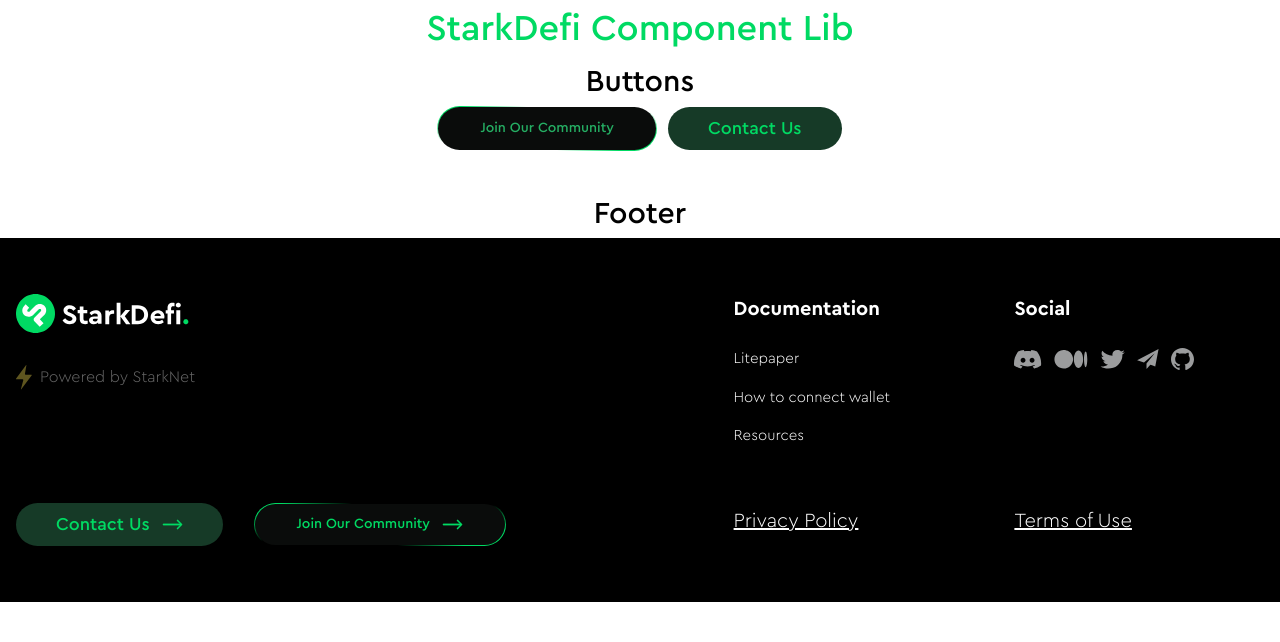
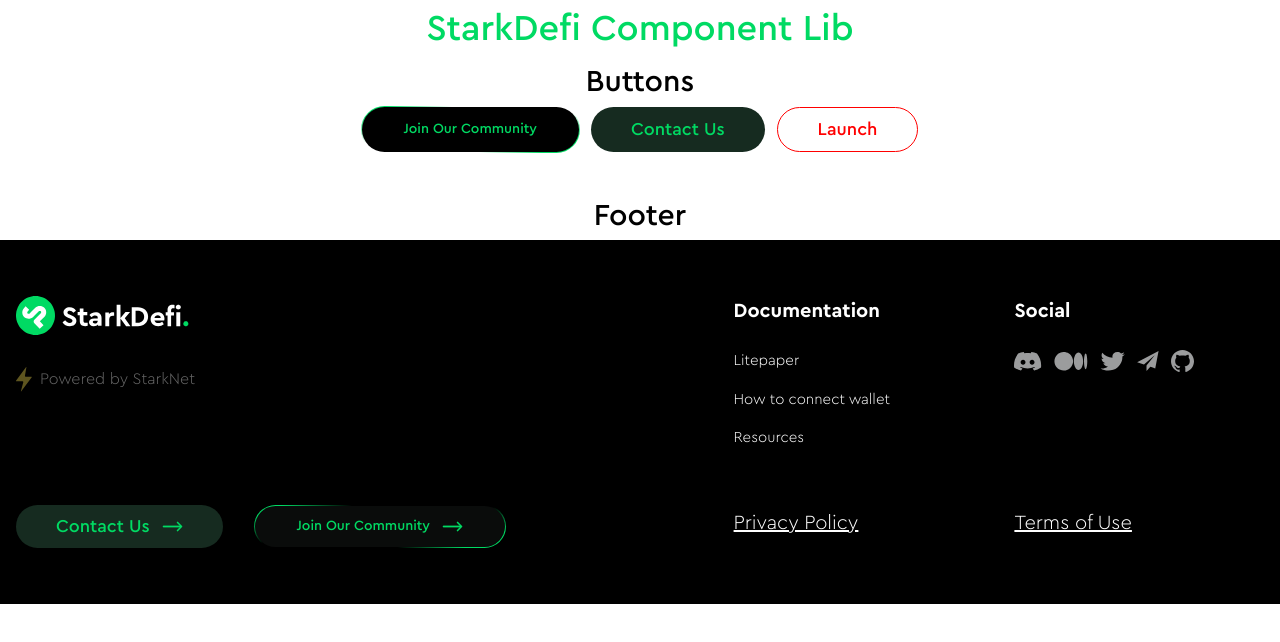
Before and after one commit to Starkdefi/starkdefi-components-lib, a React app: page / in a window 1280 px wide. Shown: the top 642 px of the page. Built offline with nearby package versions, Linux system fonts and the light colour scheme.

Commit message:
update components

```diff
--- a/src/App.tsx
+++ b/src/App.tsx
@@ -2,6 +2,8 @@
 import React from "react";
 import Button from "./components/button";
 import Footer from "./components/footer";
+import theme from "./components/theme";
+const colors = theme.colors;
 
 const Heading: React.FC<{ text: string }> = ({ text }) => {
   return (
@@ -23,11 +25,26 @@ export const App: React.FC = () => {
           <Button
             className="txl:text-[18px]  md:text-[14px] text-[12px]"
             btnType="ringed"
+            backgroundColor="black"
           >
             <p className="flex gap-3 items-center py-1">Join Our Community</p>
           </Button>
-          <Button className="xl:text-[18px] md:text-[14px] text-[12px] text-green_light bg-green_2 rounded">
+          <Button
+            className="xl:text-[18px] md:text-[14px] text-[12px] rounded"
+            accentColor="red"
+            textColor={colors.green_light}
+            backgroundColor={colors.green_2}
+          >
             <p className="flex gap-3 items-center py-1">Contact Us</p>
+          </Button>
+
+          <Button
+            btnType="regular-outline"
+            textColor="red"
+            accentColor="red"
+            className="xl:text-[18px] md:text-[14px] text-[12px] rounded"
+          >
+            <p className="flex gap-3 items-center py-1">Launch</p>
           </Button>
         </div>
       </div>
--- a/src/components/button/button.module.css
+++ b/src/components/button/button.module.css
@@ -1,33 +1,32 @@
 .button {
-  @apply flex items-center justify-center rounded-3xl py-1 xl:px-10 px-6 text-green_light;
+  @apply flex items-center justify-center rounded-3xl py-1 xl:px-10 px-6 text-[var(--btn-text-color)];
 }
 
-.regular {
-  @apply transition-all ease-in duration-200 bg-green_light5;
+.regular, .regular path {
+  @apply transition-all ease-in duration-200 bg-[var(--btn-bg-color)];
 }
 
 .regular-outline {
-  @apply transition-all ease-in duration-200 bg-transparent border border-green_light/60;
+  @apply transition-all ease-in duration-200 bg-transparent border border-[var(--btn-accent-color)] ;
 }
 
 .regular-outline:hover {
-  @apply border-green_light/30;
+  @apply border-[var(--btn-accent-color)] opacity-75;
 }
-
 
 .regular:hover,
 .regular:hover path {
-  @apply bg-green_light text-white fill-white;
+  @apply bg-[var(--btn-text-color)] text-[var(--btn-hover-text-color)] fill-[var(--btn-hover-text-color)];
 }
 
 .ringed {
-  @apply bg-btn_black text-green_light1 relative;
+  @apply bg-[var(--btn-bg-color)] text-[var(--btn-text-color)] relative;
   @apply bg-clip-border border-2 border-transparent;
-  transition: 'all 0.2s linear 0s';
+  transition: "all 0.2s linear 0s";
 }
 
 .ringed::before {
-  content: '';
+  content: "";
   z-index: -1;
   margin: -3px;
   border-radius: inherit;
@@ -37,20 +36,20 @@
 
   background: linear-gradient(
     337deg,
-    theme(colors[green_light]) 12%,
+    var(--btn-accent-color) 12%,
     transparent 31%,
     transparent 72%,
-    theme(colors[green_light]) 92%
+    var(--btn-accent-color) 92%
   );
 }
 
 .ringed:hover::before {
   background: linear-gradient(
     351deg,
-    theme(colors[green_light]) 12%,
+    var(--btn-accent-color) 12%,
     transparent 31%,
     transparent 45%,
-    theme(colors[green_light]) 81%
+    var(--btn-accent-color) 81%
   );
 }
 
--- a/src/components/button/index.tsx
+++ b/src/components/button/index.tsx
@@ -1,14 +1,47 @@
 import React from "react";
-import styles from './button.module.css'
+import styles from "./button.module.css";
+import theme from "../theme";
+
+const colors = theme.colors;
 
 interface ButtonProps extends React.ButtonHTMLAttributes<HTMLButtonElement> {
-  btnType?: 'regular' | 'ringed' | 'regular-outline'
+  textColor?: string;
+  accentColor?: string;
+  backgroundColor?: string;
+  hoverTextColor?: string;
+  btnType?: "regular" | "ringed" | "regular-outline";
 }
 
-export default function Button({ children, onClick, className = '', btnType = 'regular', ...props }: ButtonProps) {
+export default function Button({
+  children,
+  onClick,
+  className = "",
+  btnType = "regular",
+  textColor,
+  accentColor,
+  backgroundColor,
+  hoverTextColor,
+  ...props
+}: ButtonProps) {
   return (
-    <button className={`${styles.button} ${styles[btnType || 'regular']} ${className}`} onClick={onClick} {...props}>
+    <button
+      style={
+        {
+          "--btn-text-color": textColor ? textColor : colors.green_light,
+          "--btn-accent-color": accentColor ? accentColor : colors.green_light,
+          "--btn-bg-color": backgroundColor
+            ? backgroundColor
+            : colors.green_light5,
+          "--btn-hover-text-color": hoverTextColor ? hoverTextColor : "white",
+        } as React.CSSProperties
+      }
+      className={`${styles.button} ${
+        styles[btnType || "regular"]
+      } ${className}`}
+      onClick={onClick}
+      {...props}
+    >
       {children}
     </button>
-  )
+  );
 }
--- a/src/components/footer/index.tsx
+++ b/src/components/footer/index.tsx
@@ -8,14 +8,10 @@ import { ReactComponent as Medium } from "../../assets/icons/medium.svg";
 import { ReactComponent as Twitter } from "../../assets/icons/twitter.svg";
 import { ReactComponent as Telegram } from "../../assets/icons/telegram.svg";
 import { ReactComponent as Github } from "../../assets/icons/github.svg";
-import resolveConfig from "tailwindcss/resolveConfig";
-const config = require("../../../tailwind.config.js");
+import theme from "../theme";
+import Button from "../button";
 
-const fullConfig = resolveConfig(config);
-const colors = fullConfig.theme.colors;
-console.log(fullConfig.theme.colors);
-
-import Button from "../button";
+const colors = theme.colors;
 
 const socials = [
   {
@@ -140,7 +136,8 @@ export default function Footer({
               rel="noreferrer"
             >
               <Button
-                className={`xl:text-[18px] md:text-[14px] text-[12px] !text-[var(--accent-color)] bg-green_2 rounded`}
+                className={`xl:text-[18px] md:text-[14px] text-[12px] rounded`}
+                backgroundColor={colors.green_2}
               >
                 <p className="flex gap-3 items-center py-1">
                   Contact Us <Arrow className={styles.arrow} />
@@ -155,6 +152,7 @@ export default function Footer({
               <Button
                 className="txl:text-[18px] !text-[var(--accent-color)]  md:text-[14px] text-[12px]"
                 btnType="ringed"
+                backgroundColor={colors.btn_black}
               >
                 <p className="flex gap-3 items-center py-1">
                   Join Our Community <Arrow className={styles.arrow} />
--- /dev/null
+++ b/src/components/theme.ts
@@ -0,0 +1,5 @@
+import resolveConfig from "tailwindcss/resolveConfig";
+const config = require("../../tailwind.config.js");
+const fullConfig = resolveConfig(config);
+
+export default fullConfig.theme;
--- a/src/index.ts
+++ b/src/index.ts
@@ -2,6 +2,8 @@ import "./styles/globals.css";
 import Button from "./components/button";
 import Footer from "./components/footer";
 export { Button, Footer };
+
+
 
 if (process.env.NODE_ENV === "development") {
   Promise.all([import("react"), import("react-dom"), import("./App")]).then(
```
